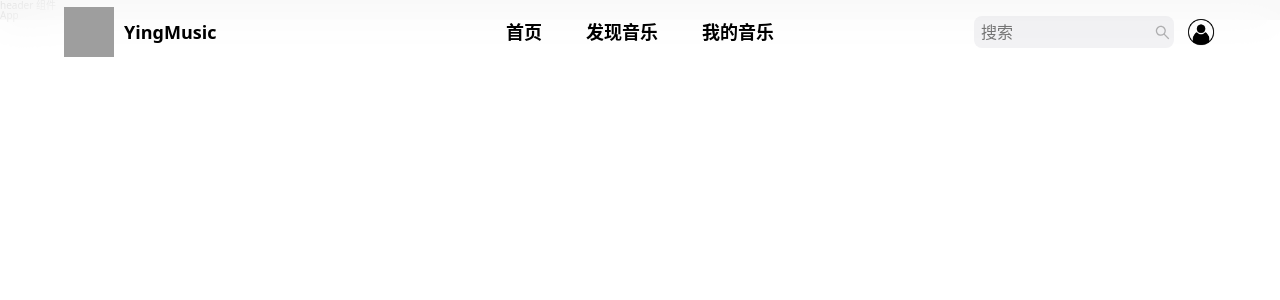
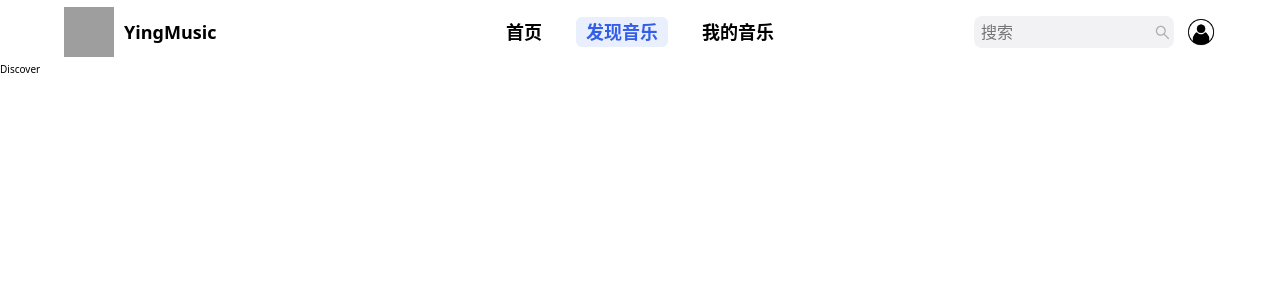
Before and after one commit to KyrieWu/YingMusic-react, a React (Vite) app in the folder YingMusic-react/: page /discover in a window 1280 px wide. Shown: the top 300 px of the page. Built offline with nearby package versions, Linux system fonts and the light colour scheme; grey boxes are pictures that could not be loaded.

Commit message:
完成header组件的路由跳转功能

```diff
--- a/YingMusic-react/src/App.tsx
+++ b/YingMusic-react/src/App.tsx
@@ -1,14 +1,14 @@
-import { useRoutes } from "react-router-dom";
+import { useEffect } from "react";
+import { useRoutes, useNavigate, Outlet } from "react-router-dom";
 import Header from "./components/Header";
 import router from "./router";
 
 function App() {
-  //const outlet = useRoutes(router);
+  const outlet = useRoutes(router);
   return (
-    <div style={{ background: "#ccc " }}>
+    <div className="App">
       <Header />
-      {/* {outlet} */}
-      App
+      {outlet}
     </div>
   );
 }
--- a/YingMusic-react/src/components/Header/index.tsx
+++ b/YingMusic-react/src/components/Header/index.tsx
@@ -8,10 +8,11 @@ import {
 } from "@ant-design/icons";
 import loginIcon from "@/assets/icons/login.png";
 import styles from "./style.module.scss";
-import { useLocation } from "react-router-dom";
+import { useLocation, Link, useNavigate } from "react-router-dom";
 
 const Header: React.FC = () => {
   const location = useLocation();
+  const navigateTo = useNavigate();
   const [inputFocus, setInputFocus] = useState(false);
   const contextMenuRef = useRef<IProps>(null);
 
@@ -35,18 +36,36 @@ const Header: React.FC = () => {
     contextMenuRef.current?.closeMenu();
   };
 
+  const toHome = () => {
+    navigateTo("/");
+  };
+
   return (
     <div>
-      {"header 组件 "}
       <header>
         <div className={styles.navigation_logo}>
-          <img src="/music.ico" alt="" />
-          <p>YingMusic</p>
+          <img src="/music.ico" alt="" onClick={toHome} />
+          <p onClick={toHome}>YingMusic</p>
         </div>
         <div className={styles.naviagtion_links}>
-          <a className={location.pathname === "/" ? styles.active : ""}>首页</a>
-          <a>发现音乐</a>
-          <a>我的音乐</a>
+          <Link
+            to={"/"}
+            className={location.pathname === "/" ? styles.active : ""}
+          >
+            首页
+          </Link>
+          <Link
+            to={"/discover"}
+            className={location.pathname === "/discover" ? styles.active : ""}
+          >
+            发现音乐
+          </Link>
+          <Link
+            to={"/library"}
+            className={location.pathname === "/library" ? styles.active : ""}
+          >
+            我的音乐
+          </Link>
         </div>
         <div className={styles.right_part}>
           <div className={styles.search_box}>
--- a/YingMusic-react/src/main.tsx
+++ b/YingMusic-react/src/main.tsx
@@ -1,3 +1,4 @@
+import React from "react";
 import ReactDOM from "react-dom/client";
 import "reset-css";
 import "@/assets/styles/global.scss";
@@ -11,9 +12,12 @@ import { Provider } from "react-redux";
 //import store from "./store";
 
 ReactDOM.createRoot(document.getElementById("root") as HTMLElement).render(
-  <BrowserRouter>
-    <App />
-  </BrowserRouter>
+  <React.StrictMode>
+    <BrowserRouter>
+      <App />
+    </BrowserRouter>
+  </React.StrictMode>
+
   // <Provider store={store}>
 
   // </Provider>
--- /dev/null
+++ b/YingMusic-react/src/views/Discover/index.tsx
@@ -0,0 +1,8 @@
+import React from "react";
+import styles from "./style.module.scss";
+
+const Discover = () => {
+  return <div className={styles.discover}>Discover</div>;
+};
+
+export default Discover;
--- /dev/null
+++ b/YingMusic-react/src/views/Discover/style.module.scss
@@ -0,0 +1,3 @@
+.discover {
+  margin-top: 64px;
+}
--- a/YingMusic-react/src/views/Home.tsx
+++ /dev/null
@@ -1,5 +0,0 @@
-import React from "react";
-
-export default function Home() {
-  return <div>Home</div>;
-}
--- /dev/null
+++ b/YingMusic-react/src/views/Home/index.tsx
@@ -0,0 +1,14 @@
+import React from "react";
+import Header from "@/components/Header";
+import styles from "./style.module.scss";
+
+const Home: React.FC = () => {
+  return (
+    <div className={styles.home}>
+      {/* <Header /> */}
+      Home
+    </div>
+  );
+};
+
+export default Home;
--- /dev/null
+++ b/YingMusic-react/src/views/Home/style.module.scss
@@ -0,0 +1,3 @@
+.home {
+  margin-top: 64px;
+}
--- /dev/null
+++ b/YingMusic-react/src/views/Library/index.tsx
@@ -0,0 +1,8 @@
+import React from "react";
+import styles from "./style.module.scss";
+
+const Library: React.FC = () => {
+  return <div className={styles.library}>Library</div>;
+};
+
+export default Library;
--- /dev/null
+++ b/YingMusic-react/src/views/Library/style.module.scss
@@ -0,0 +1,3 @@
+.library {
+  margin-top: 64px;
+}
--- a/YingMusic-react/src/views/page.tsx
+++ /dev/null
@@ -1,5 +0,0 @@
-import React from "react";
-
-export default function page1() {
-  return <div>page1</div>;
-}
```
Also changed, not shown: YingMusic-react/src/router/index.tsx (+15 -1 lines).
